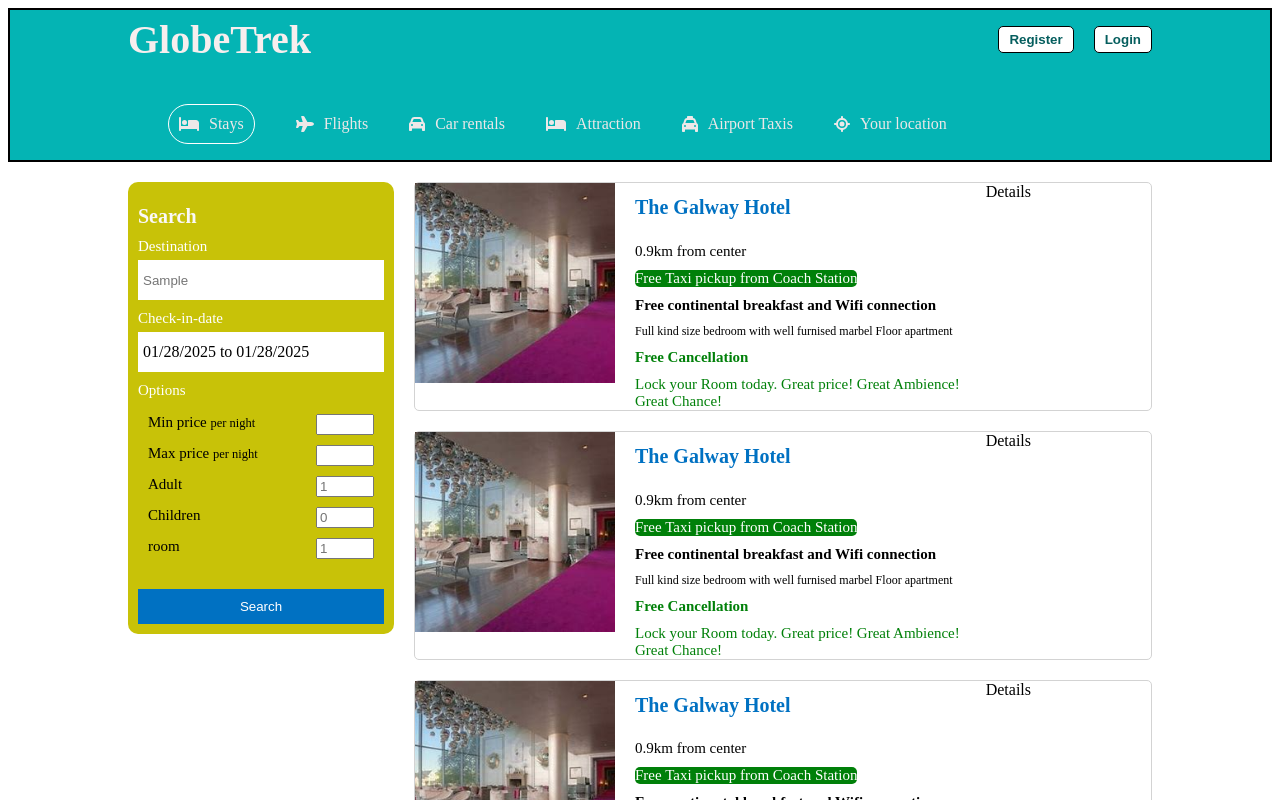
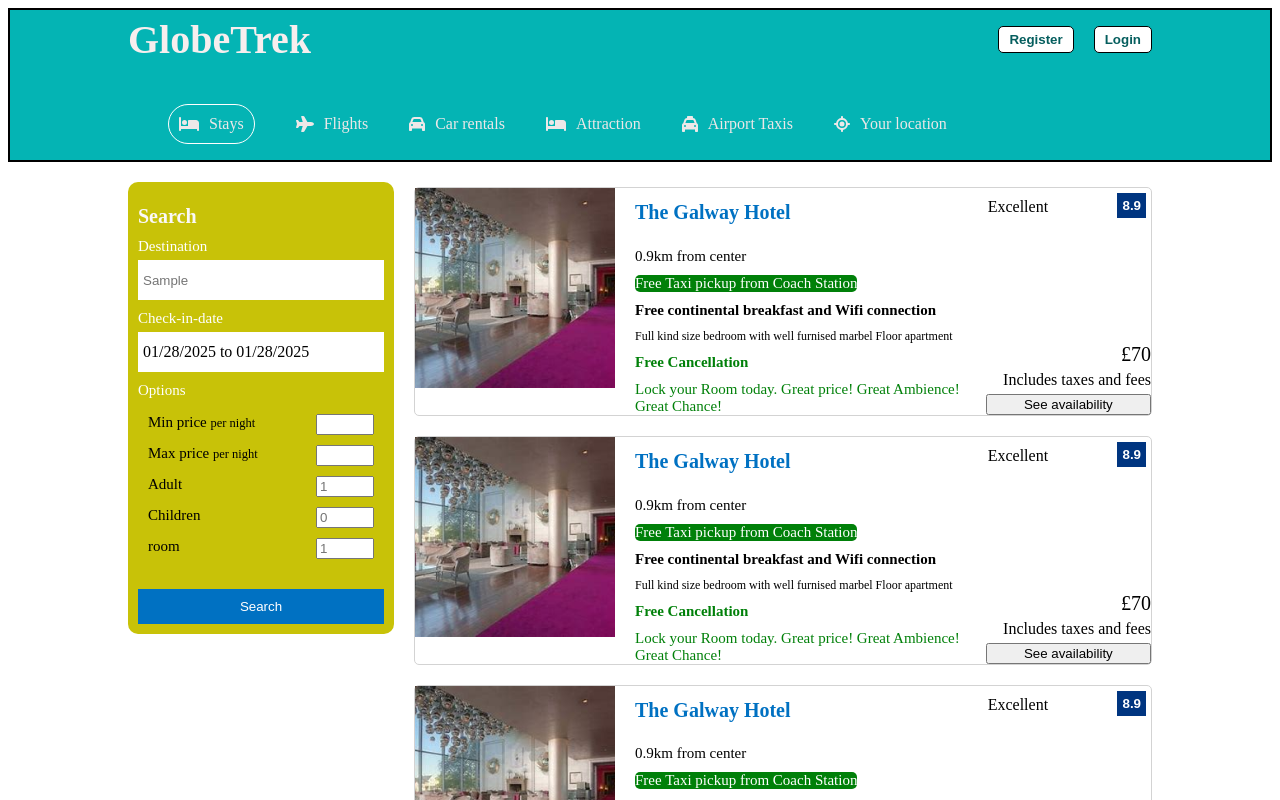
Before and after one commit to par2hibATU/Y4-GlobeTrek-PE-, a React (Create React App) app: page / in a window 1280 px wide. Both pictures are taken after typing "Sample" into the empty fields and a click on the button "Search". Shown: the top 800 px of the page. Built offline with nearby package versions, Linux system fonts and the light colour scheme.

Commit message:
Rating and Price is added. Styling needs to be done

```diff
--- a/src/components/searchItem/SearchItem.jsx
+++ b/src/components/searchItem/SearchItem.jsx
@@ -14,7 +14,17 @@ export const SearchItem = () => {
             <span className="siCancelOp">Free Cancellation</span>
             <span className="siCancelOpSubtitle">Lock your Room today. Great price! Great Ambience! Great Chance!</span>
         </div>
-        <div className="siDetails">Details</div>
+        <div className="siDetails">
+          <div className="siRating">
+            <span>Excellent</span>
+            <button>8.9</button>
+          </div>
+          <div className="siDetailsTexts">
+            <span className="siPrice">£70</span>
+            <span className="siTaxOp">Includes taxes and fees</span>
+            <button className="siCheckButton">See availability</button>
+          </div>
+        </div>
     </div>
   )
 }
--- a/src/components/searchItem/searchItem.css
+++ b/src/components/searchItem/searchItem.css
@@ -5,6 +5,7 @@
     gap: 20px;
     justify-content: space-between;
     margin-bottom: 20px;
+    margin-top: 5px;
 }
 
 .siImg{
@@ -23,6 +24,9 @@
 
 .siDetails{
     flex: 1;
+    display: flex;
+    flex-direction: column;
+    justify-content: space-between;
 }
 
 .siTitle{
@@ -62,3 +66,34 @@
     width: max-content;
     border-radius: 5px;
 }
+
+.siRating{
+    display: flex;
+    justify-content: space-between;
+}
+
+.siRating>span{
+    font-weight: 500;
+    margin: 10px 2px 2px 2px;
+}
+
+.siRating>button{
+    background-color: #003580;
+    color: white;
+    padding: 5px;
+    font-weight: bold;
+    border: 5px;
+    margin: 5px 5px 2px 2px;
+}
+
+.siDetailsTexts{
+    text-align: right;
+    display: flex;
+    flex-direction: column;
+    gap: 5px;
+
+}
+
+.siPrice{
+    font-size: 20px;
+}
```
